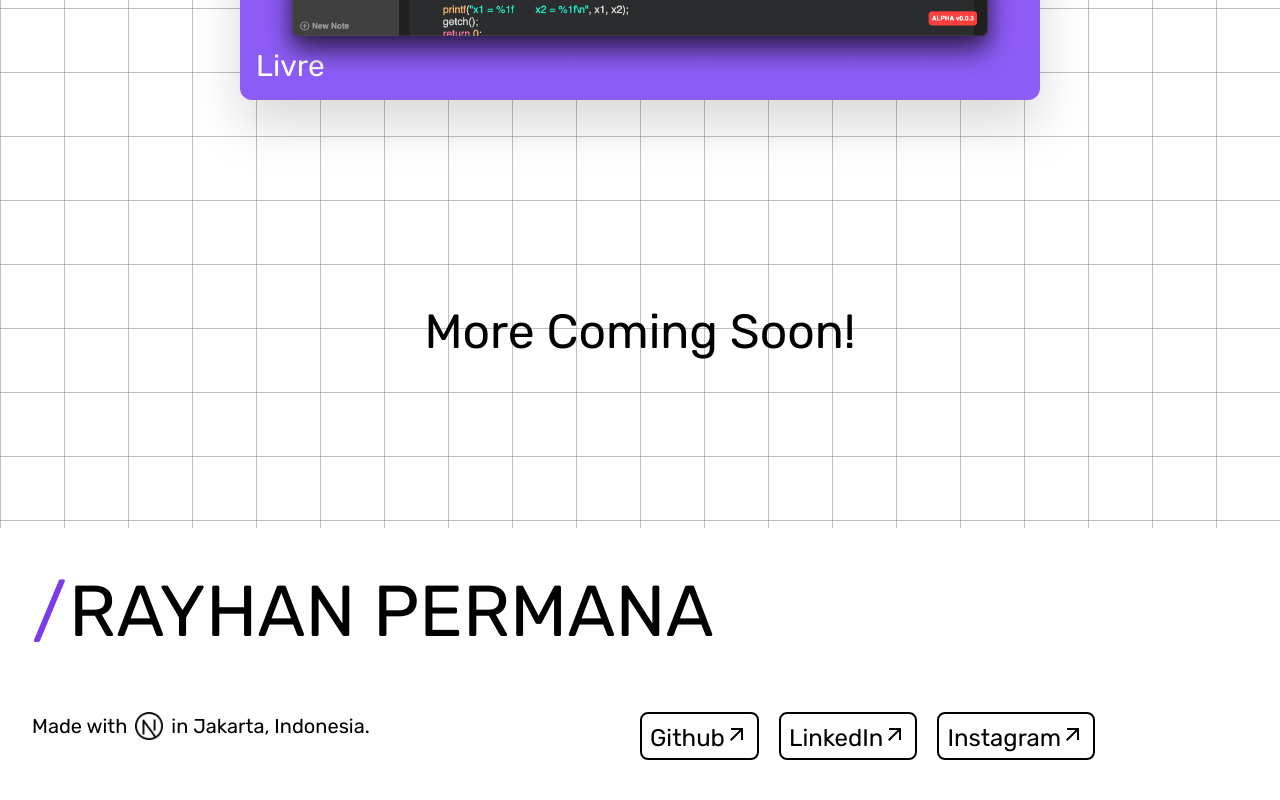
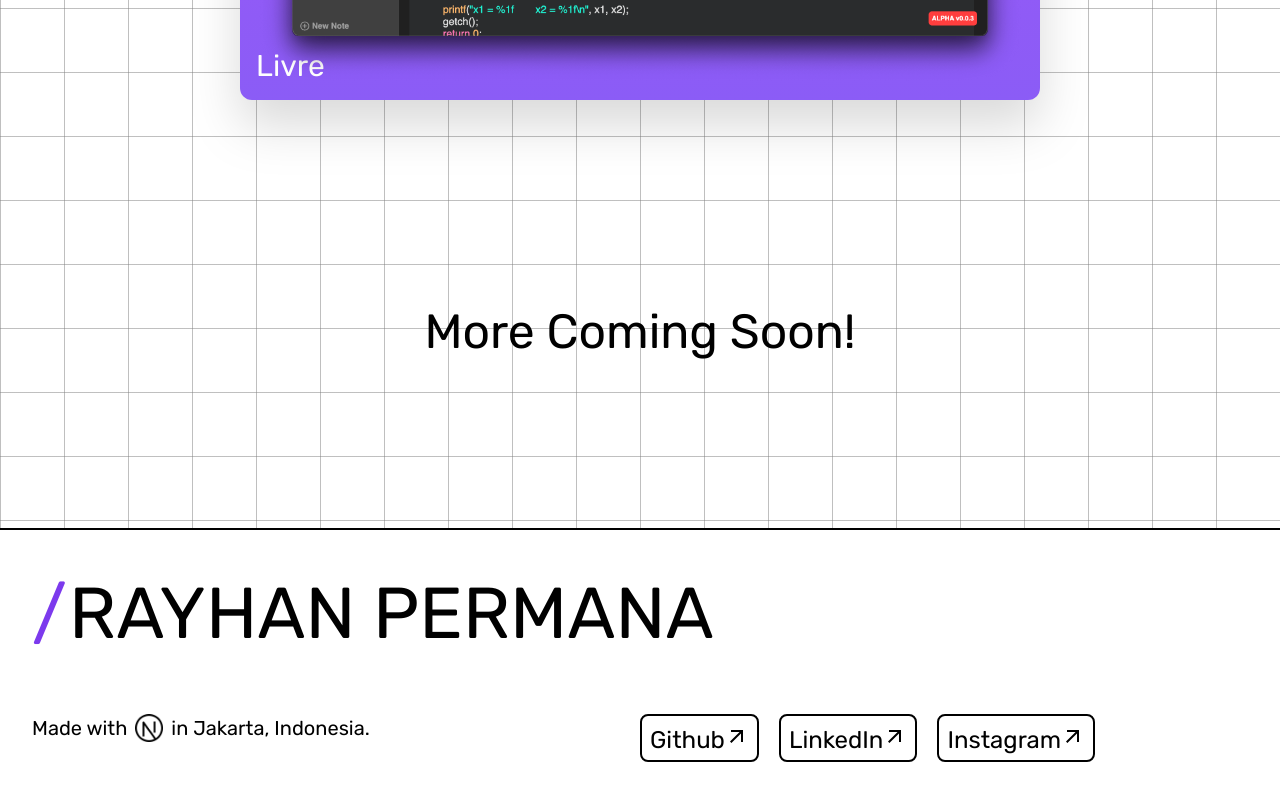
Before and after one commit to SonicRay241/my-portfolio, a Next.js app: page / in a window 1280 px wide. Shown: the part 2944-3744 px from the top of the page. Built offline with nearby package versions, Linux system fonts and the light colour scheme.

Commit message:
tweaked contacts section

```diff
--- a/components/Contacts/index.tsx
+++ b/components/Contacts/index.tsx
@@ -27,7 +27,7 @@ const Contacts: FC<{
     ]
 
     return (
-        <div className="bg-white py-12 px-8 h-96">
+        <div className="bg-white py-12 px-8 h-96 border-t-2 border-black">
             <div
                 className=""
             >
```
